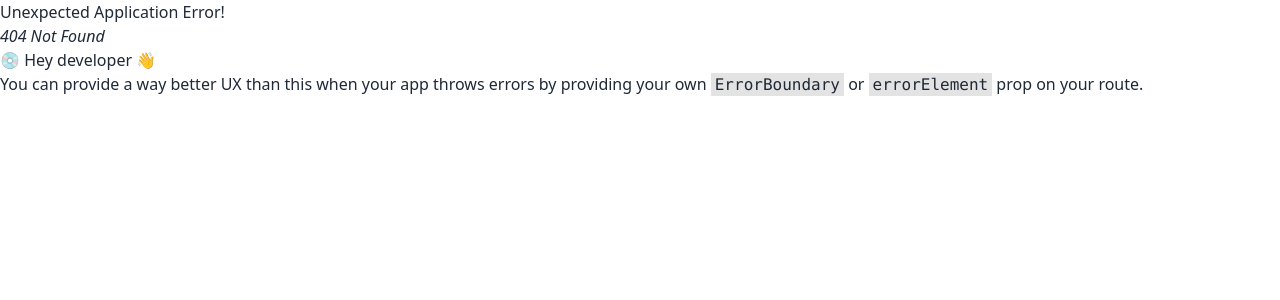
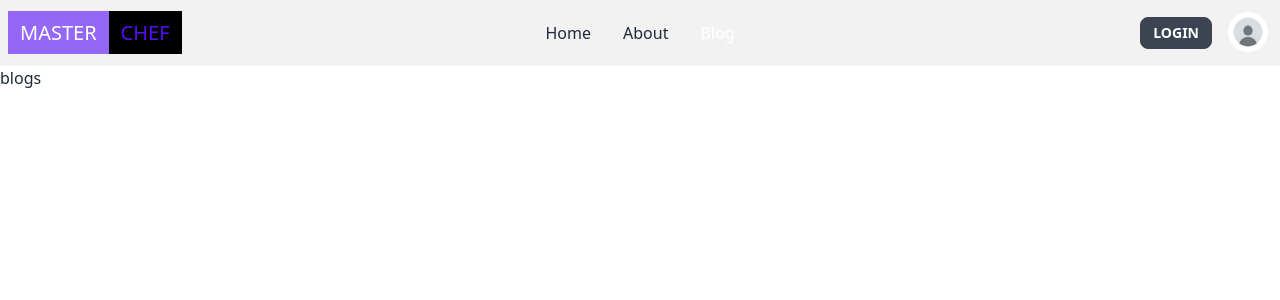
Before and after one commit to sarwar-hub/master-chef, a React (Vite) app: page /blog in a window 1280 px wide. Before the commit this address had no page. Shown: the top 300 px of the page. Built offline with nearby package versions, Linux system fonts and the light colour scheme.

Commit message:
added 404 page

```diff
--- a/src/layouts/Main.jsx
+++ b/src/layouts/Main.jsx
@@ -2,7 +2,7 @@
 import React from 'react';
 import { Outlet, useNavigation } from 'react-router-dom';
 import Navbar from '../components/Navbar/Navbar';
-import HomeBanner from '../components/HomeBanner/HomeBanner';
+
 
 const Main = () => {
     const navigation = useNavigation();
@@ -10,10 +10,7 @@ const Main = () => {
         <div>
             <div className='absolute flex justify-center items-center'>{navigation.state === 'loading' && <span className='p-5 bg-base-300 rounded-lg'>Please wait...</span>}</div>
             <Navbar></Navbar>
-            <HomeBanner></HomeBanner>
-            <div className='mx-2 md:mx-[10%] my-[100px]'>
-                <Outlet></Outlet>
-            </div>
+            <Outlet></Outlet>
         </div>
     );
 };
--- /dev/null
+++ b/src/pages/About/About.jsx
@@ -0,0 +1,12 @@
+/* eslint-disable no-unused-vars */
+import React from 'react';
+
+const About = () => {
+    return (
+        <div>
+            <h1>about</h1>
+        </div>
+    );
+};
+
+export default About;
--- /dev/null
+++ b/src/pages/Blog/Blog.jsx
@@ -0,0 +1,12 @@
+/* eslint-disable no-unused-vars */
+import React from 'react';
+
+const Blog = () => {
+    return (
+        <div>
+            <h1>blogs</h1>
+        </div>
+    );
+};
+
+export default Blog;
--- /dev/null
+++ b/src/pages/Err404/Err404.jsx
@@ -0,0 +1,19 @@
+/* eslint-disable no-unused-vars */
+import React from 'react';
+import { Link } from 'react-router-dom';
+
+const Err404 = () => {
+    return (
+        <div className=''>
+            <div className=' w-[100vw] h-[100vh] flex flex-col justify-center items-center text-left'>
+                <div>
+                    <h1 className='text-7xl'>404</h1>
+                    <p>Page not found</p>
+                    <p>Go <Link className='underline hover:text-white' to='/'>Home</Link></p>
+                </div>
+            </div>
+        </div>
+    );
+};
+
+export default Err404;
--- a/src/pages/Home/Home.jsx
+++ b/src/pages/Home/Home.jsx
@@ -6,7 +6,10 @@ import Chefs from '../../components/Chefs/Chefs';
 const Home = () => {
     return (
         <div>
-            <Chefs></Chefs>
+            <HomeBanner></HomeBanner>
+            <div className='mx-2 md:mx-[10%] my-[100px]'>
+                <Chefs></Chefs>
+            </div>
         </div>
     );
 };
```
Also changed, not shown: src/routes/routes.jsx (+20 -1 lines).
